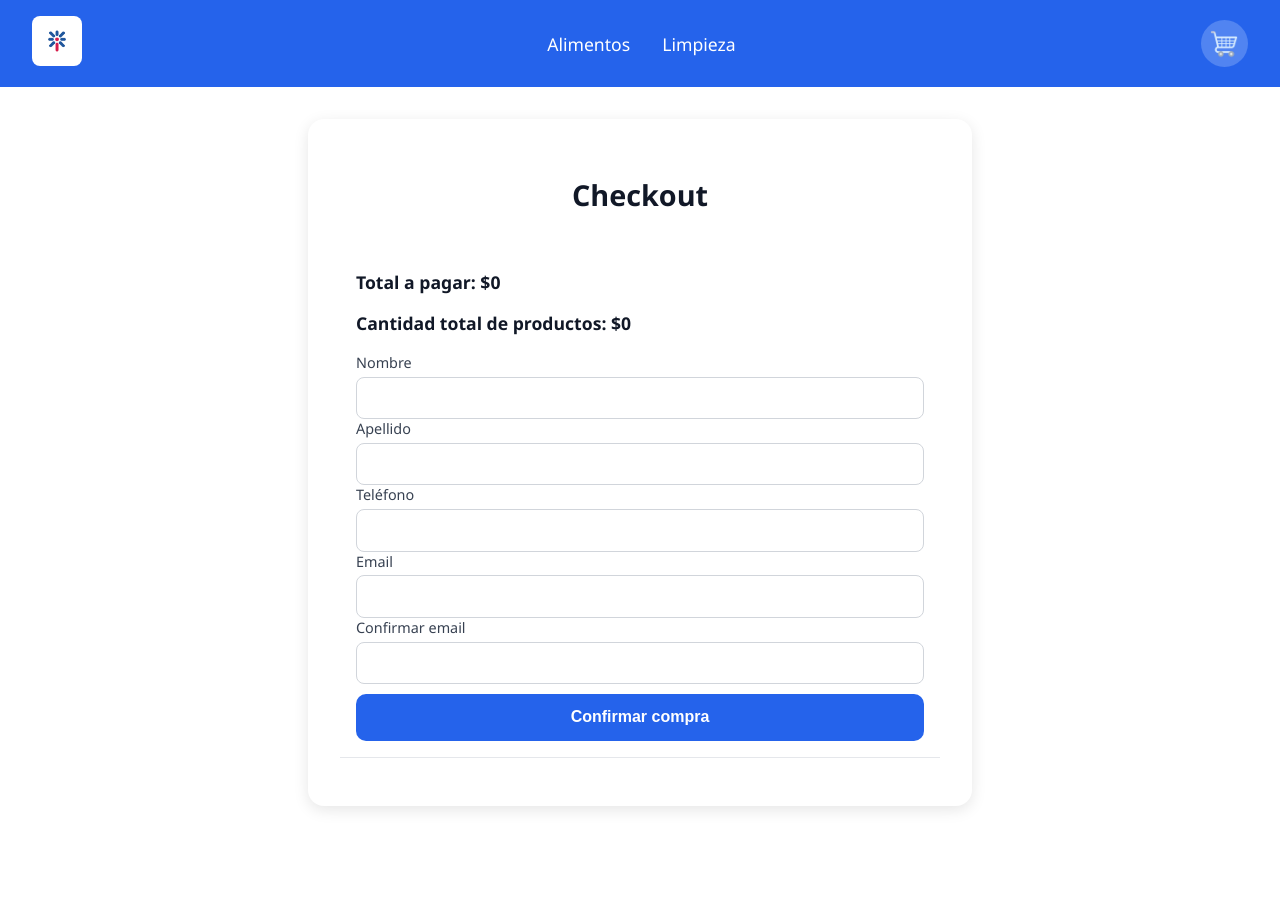
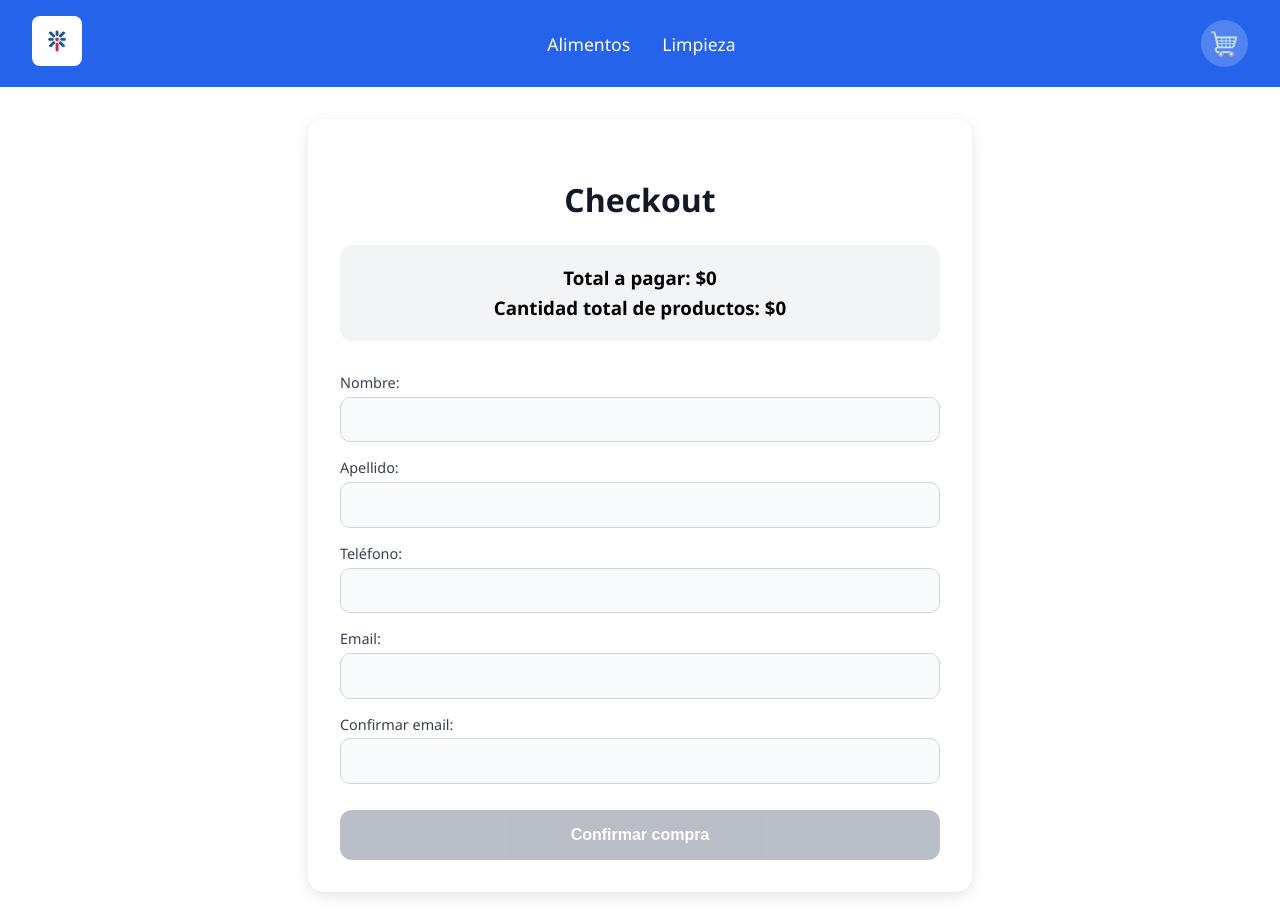
Before and after one commit to thonyrm/e-comerce, a React (Vite) app: page /checkout in a window 1280 px wide. Before the commit the page ends 838 px from the top, so only its background shows below. Built offline with nearby package versions, Linux system fonts and the light colour scheme; the HTML template or start-up script is replaced by a standard one.

Commit message:
Ajustes al checkout y loader

```diff
--- a/src/App.jsx
+++ b/src/App.jsx
@@ -24,7 +24,7 @@ function App() {
             <Route path='/item/:idItem' element ={<ItemDetailsContainer/>}/>
             <Route path='/cart' element={<Cart/>}/>
             <Route path='/checkout' element={<Checkout/>}/>
-            <Route path='*' element={<Error/>}/>
+            <Route path='/*' element={<Error/>}/>
           </Routes>
         </CarritoProvider>
         <ToastContainer/>
--- a/src/components/Cheackout/Checkout.css
+++ b/src/components/Cheackout/Checkout.css
@@ -6,32 +6,41 @@
     border-radius: 16px;
     box-shadow: 0 4px 15px rgba(0,0,0,0.1);
     font-family: 'Segoe UI', Tahoma, Geneva, Verdana, sans-serif;
+    animation: fadeIn 0.4s ease-in-out;
 }
 
 .checkout-title {
-    font-size: 1.8rem;
+    font-size: 2rem;
     font-weight: bold;
     margin-bottom: 1.5rem;
     color: #111827;
     text-align: center;
 }
 
+/* Items */
 .checkout-item {
     padding: 1rem;
-    border-bottom: 1px solid #e5e7eb;
+    border: 1px solid #e5e7eb;
+    border-radius: 12px;
     margin-bottom: 1rem;
-    font-size: 0.95rem;
+    background: #f9fafb;
+    animation: fadeIn 0.4s ease-in-out;
 }
 
 .checkout-total {
-    font-size: 1.1rem;
-    font-weight: bold;
-    margin-top: 1rem;
-    color: #111827;
+    background: #f3f4f6;
+    padding: 1rem;
+    border-radius: 12px;
+    text-align: center;
+    margin-bottom: 1rem;
+}
+.checkout-total h3 {
+    margin: 0.3rem 0;
 }
 
+/* Formulario */
 .checkout-form {
-    margin-top: 1.5rem;
+    margin-top: 1rem;
     display: flex;
     flex-direction: column;
     gap: 1rem;
@@ -50,54 +59,93 @@
 }
 
 .form-group input {
-    padding: 0.7rem;
-    border-radius: 8px;
+    padding: 0.8rem 1rem;
+    border-radius: 10px;
     border: 1px solid #d1d5db;
     outline: none;
     font-size: 1rem;
-    transition: border-color 0.2s ease;
+    transition: all 0.2s ease;
+    background: #f9fafb;
 }
 
 .form-group input:focus {
     border-color: #2563eb;
-    box-shadow: 0 0 0 2px rgba(37,99,235,0.2);
+    box-shadow: 0 0 6px rgba(37,99,235,0.4);
+    background: #fff;
 }
 
 /* Botón */
 .btn-checkout {
-    background: #2563eb;
+    background: linear-gradient(90deg, #2563eb, #1d4ed8);
     color: white;
     border: none;
     margin-top: 10px;
     width: 100%;
-    padding: 0.9rem;
+    padding: 1rem;
     font-size: 1rem;
-    font-weight: bold;
-    border-radius: 10px;
+    font-weight: 600;
+    border-radius: 12px;
     cursor: pointer;
-    transition: background 0.3s ease, transform 0.2s ease;
+    transition: transform 0.2s ease, box-shadow 0.3s ease;
+    display: flex;
+    align-items: center;
+    justify-content: center;
 }
 
 .btn-checkout:hover {
-    background: #1e40af;
-    transform: scale(1.03);
+    transform: translateY(-2px) scale(1.02);
+    box-shadow: 0 6px 15px rgba(37, 99, 235, 0.3);
+}
+
+.btn-checkout:disabled {
+    background: #9ca3af;
+    cursor: not-allowed;
+    box-shadow: none;
+    opacity: 0.7;
 }
 
 /* Mensajes */
 .checkout-error {
     margin-top: 1rem;
-    color: #dc2626;
-    font-weight: bold;
+    padding: 0.8rem 1rem;
+    border-radius: 10px;
+    background: #fee2e2;
+    color: #b91c1c;
+    font-weight: 600;
     text-align: center;
 }
 
 .checkout-success {
     margin-top: 1rem;
+    padding: 0.8rem 1rem;
+    border-radius: 10px;
+    background: #dcfce7;
+    color: #166534;
+    font-weight: 600;
+    text-align: center;
     display: block;
-    /*color: #16a34a;*/
-    font-weight: bold;
-    text-align: center;
 }
 .checkout-success span {
     color: #16a34a;
 }
+
+/* Spinner */
+.spinner {
+    border: 3px solid #f3f3f3;
+    border-top: 3px solid #fff;
+    border-radius: 50%;
+    width: 18px;
+    height: 18px;
+    animation: spin 1s linear infinite;
+}
+
+/* Animaciones */
+@keyframes spin {
+    0% { transform: rotate(0deg); }
+    100% { transform: rotate(360deg); }
+}
+
+@keyframes fadeIn {
+    from { opacity: 0; transform: translateY(10px); }
+    to { opacity: 1; transform: translateY(0); }
+}
--- a/src/components/Cheackout/Checkout.jsx
+++ b/src/components/Cheackout/Checkout.jsx
@@ -14,11 +14,17 @@ const Checkout = () => {
     const [emailConfirm, setEmailConfirm] = useState("");
     const [error, setError] = useState("");
     const [orderId, setOrderId] = useState("");
+    const [loading, setLoading] = useState(false);
 
     const manejadorFormulario = (event) =>{
         event.preventDefault();
+
         if( !nombre || !apellido || !telefono || !email || !emailConfirm){
             setError("Por favor complete todos los campos");
+            return;
+        }
+        if (telefono.length < 8) {
+            setError("El número de teléfono debe tener al menos 8 dígitos");
             return;
         }
         if(email !== emailConfirm){
@@ -40,6 +46,7 @@ const Checkout = () => {
         };
 
         Promise.all(orden.items.map(async (itemOrden)=>{
+            setLoading(true); // 🔹 Activa spinner
             const docRef = doc(db, "productos", itemOrden.id);
             // Por cada producto en la coleccion "productos",
             //obtengo una referencia, y a partir de esa referencia obtengo el documento
@@ -70,6 +77,10 @@ const Checkout = () => {
             })
             .catch((error) => {
                 setError(error.messge);
+
+            })
+            .finally(()=>{
+                setLoading(false);
             })
         })
 
@@ -78,60 +89,90 @@ const Checkout = () => {
     return (
         <div className='checkout-container'>
             <h2 className='checkout-title'>Checkout</h2>
-            <form onSubmit={manejadorFormulario}  className='checkout-item'>
+            <form onSubmit={manejadorFormulario}  className='checkout-form'>
                 {
                     carrito.map((item)=>(
                         <div key={item.item.id} className='checkout-item'>
                             <p><strong>{item.item.nombre}</strong> x {item.cantidad}</p>
                             <p>Precio: ${item.item.precio}</p>
                             <p>Subtotal: ${item.item.precio * item.cantidad}</p>
-                            <hr />
+
                         </div>
                     ))
                 }
-                <h3 className='checkout-total'> Total a pagar: ${total}</h3>
-                <h3 className='checkout-total'> Cantidad total de productos: ${cantidadTotal}</h3>
+                <div className='checkout-total'>
+                    <h3> Total a pagar: ${total}</h3>
+                    <h3> Cantidad total de productos: ${cantidadTotal}</h3>
+
+                </div>
                 <div className='form-group'>
-                    <label>Nombre</label>
+                    <label>Nombre:</label>
                     <input
                         type="text"
                         value={nombre}
-                        onChange={(e)=> setNombre(e.target.value)}
+                        onChange={(e)=> {
+                            setNombre(e.target.value);
+                            setError("");
+                        }}
                     />
                 </div>
                 <div className='form-group'>
-                    <label>Apellido</label>
+                    <label>Apellido: </label>
                     <input
                         type="text"
                         value={apellido}
-                        onChange={(e)=> setApellido(e.target.value)}
+                        onChange={(e)=> {
+                            setApellido(e.target.value);
+                            setError("");
+                        }}
                     />
                 </div>
                 <div className='form-group'>
-                    <label>Teléfono</label>
+                    <label>Teléfono: </label>
                     <input
                         type="number"
                         value={telefono}
-                        onChange={(e)=> setTelefono(e.target.value)}
+                        onChange={(e)=> {
+                            setTelefono(e.target.value);
+                            setError("");
+                        }}
                     />
                 </div>
                 <div className='form-group'>
-                    <label>Email</label>
+                    <label>Email:</label>
                     <input
                         type="email"
                         value={email}
-                        onChange={(e)=> setEmail(e.target.value)}
+                        onChange={(e)=> {
+                            setEmail(e.target.value);
+                            setError("");
+                        }}
                     />
                 </div>
                 <div className='form-group'>
-                    <label>Confirmar email</label>
+                    <label>Confirmar email:</label>
                     <input
                         type="email"
                         value={emailConfirm}
-                        onChange={(e)=> setEmailConfirm(e.target.value)}
+                        onChange={(e)=> {
+                            setEmailConfirm(e.target.value);
+                            setError("");
+                        }}
                     />
                 </div>
-                <button type='submit' className='btn-checkout'>Confirmar compra</button>
+
+                <button
+                    type='submit'
+                    className='btn-checkout'
+                    disabled = {cantidadTotal === 0}
+                >
+                    {loading ? (
+                        <span className="spinner"></span>  // 🔹 spinner
+                    ) : (
+                        "Confirmar compra"
+                    )}
+
+                </button>
 
             </form>
             { error && <p className='checkout-error'>{error}</p> }
--- a/src/components/ItemCount/ItemCount.css
+++ b/src/components/ItemCount/ItemCount.css
@@ -55,3 +55,9 @@
 .btn-add:hover {
     background: #1e40af;
 }
+
+.btn-add:disabled , .btn-counter:disabled{
+    background-color: #ccc;
+    cursor: not-allowed;
+    opacity: 0.6;
+}
--- a/src/components/ItemDetail/ItemDetail.jsx
+++ b/src/components/ItemDetail/ItemDetail.jsx
@@ -14,9 +14,7 @@ const ItemDetail = ({id, nombre, precio, img,stock, descripcion}) => {
         setAgregarCantidad(cantidad);
         const item = {id, nombre, precio};
         addItem(item, cantidad);
-        toast.success("Compra enviada al carrito", {autoClose:1200 , theme: 'light',position: 'top-right' })
-        //console.log("Productos agregados" + cantidad)
-
+        toast.success("Compra enviada al carrito", {autoClose:1000 , theme: 'light',position: 'top-right' })
     }
 
     return (
--- a/src/components/ItemList/ItemList.jsx
+++ b/src/components/ItemList/ItemList.jsx
@@ -1,7 +1,6 @@
 import Item from '../Item/Item'
 import './ItemList.css'
 const ItemList = ({productos}) => {
-        console.log(productos)
     return (
         <div className='card-container'>
             {productos.map( product => <Item key={product.id}{...product}/>)}
--- a/src/components/ItemListContainer/ItemListContainer.jsx
+++ b/src/components/ItemListContainer/ItemListContainer.jsx
@@ -10,7 +10,6 @@ const ItemListContainer = () => {
     const[productos, setProductos] = useState([]);
     const[loading, setLoading] = useState(false);
     const{categoria} = useParams();
-    console.log(categoria)
 
     useEffect(()=>{
         setLoading(true);
@@ -24,13 +23,11 @@ const ItemListContainer = () => {
                     ...doc.data(),
                 }));
                 setProductos(items);
-
             })
             .catch((error) =>{
                 console.error("Error fetching products:", error)
             })
             .finally(()=>{
-                console.log("Productos cargados")
                 setLoading(false);
             })
     },
@@ -38,7 +35,7 @@ const ItemListContainer = () => {
     return (
         <div>
             <h2 className='textStyle'>
-                Mis Productos
+                {categoria ? "" : "Mis Productos"}
             </h2>
             {
                 loading ? <Loader/> :
--- a/src/components/Loader/Loader.css
+++ b/src/components/Loader/Loader.css
@@ -4,11 +4,11 @@
     flex-direction: column;
     align-items: center;
     justify-content: center;
-    height: 100vh;  /* ocupa toda la pantalla */
+    margin-top: 20px;
+   /* height: 100vh;*/  /* ocupa toda la pantalla */
     width: 100%;
-    background: #f9fafb; /* gris clarito */
+   /* background: #f9fafb;*/ /* gris clarito */
     gap: 1rem;
-    font-family: 'Segoe UI', Tahoma, Geneva, Verdana, sans-serif;
 }
 
 
--- a/src/context/CarritoContext.jsx
+++ b/src/context/CarritoContext.jsx
@@ -16,7 +16,6 @@ export const CarritoProvider = ({children}) => {
         const existingItem = carrito.find(product => product.item.id === item.id);
         if (existingItem){
             const updatedCart = carrito.map(product =>{
-                 console.log(product)
                 if(product.item.id === item.id){
                     return{ ...product, cantidad: product.cantidad +cantidad}
                 }else{
```
Also changed, not shown: src/components/ItemCount/ItemCount.jsx (+15 -2 lines).
